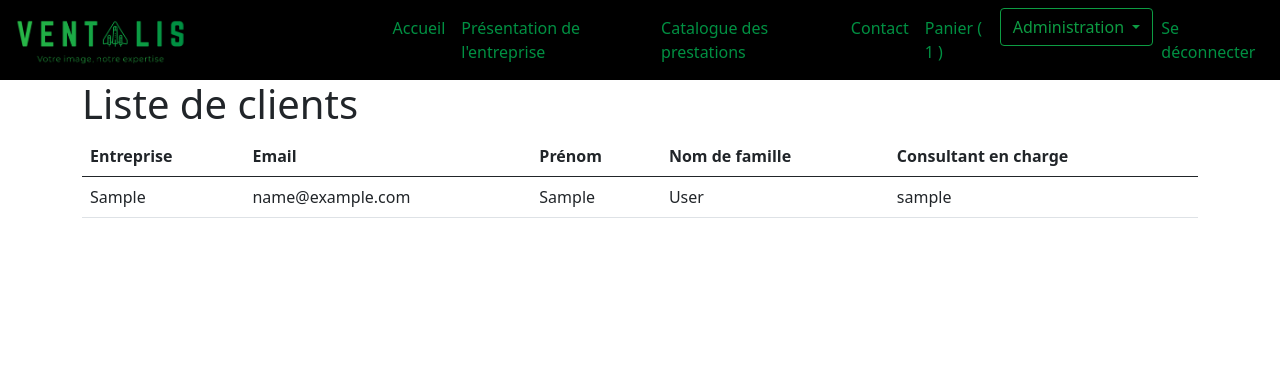
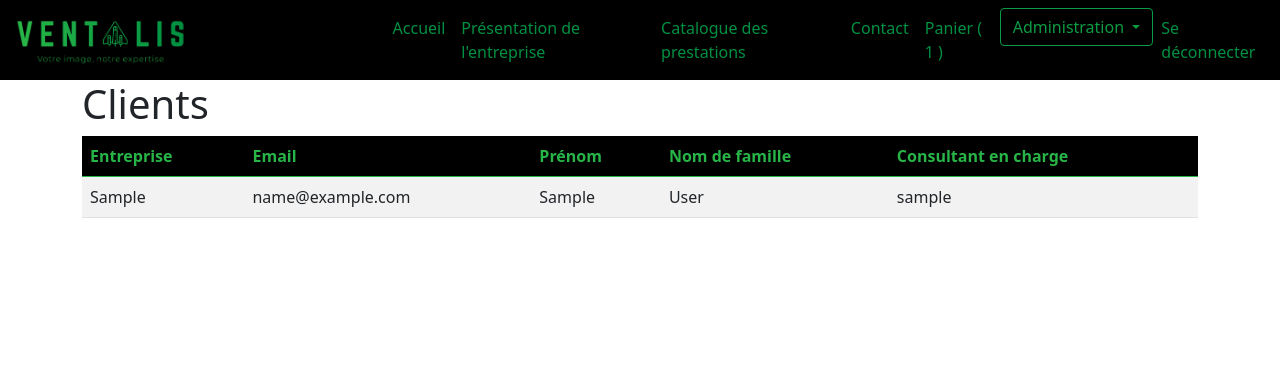
Before and after one commit to Aleks512/ProjetEcom, a Django app: page /customers/list/ in a window 1280 px wide. Shown: the top 380 px of the page. Run offline with Django 4.2, Linux system fonts and the light colour scheme; a user stored in the database is signed in; tables that the repository leaves empty hold one stand-in row (values such as "Sample post"); some libraries are stand-ins or nearby versions.

Commit message:
clients_list_in_bs

```diff
--- a/users/templates/users/consultant_list.html
+++ b/users/templates/users/consultant_list.html
@@ -1,6 +1,7 @@
 {% extends 'base.html' %}
 
 {% block content %}
+<h1>{{ title }}</h1>
   <div class="container mt-5">
     <table class="table table-striped table-hover text-center">
       <thead style="background-color: #000000; color: #27b547;">
--- a/users/templates/users/customers_list.html
+++ b/users/templates/users/customers_list.html
@@ -1,8 +1,8 @@
 {% extends 'base.html' %}
 {% block content %}
     <h1>{{ title }}</h1>
-    <table class="table">
-        <thead>
+    <table class="table table-striped table-hover">
+        <thead style="background-color: #000000; color: #27b547;">
             <tr>
                 <th>Entreprise</th>
                 <th>Email</th>
@@ -14,11 +14,11 @@
         <tbody>
             {% for customer in customers %}
                 <tr>
-                    <td>{{ customer.company }}</td>
-                    <td>{{ customer.email }}</td>
-                    <td>{{ customer.first_name }}</td>
-                    <td>{{ customer.last_name }}</td>
-                    <td>{{ customer.consultant_applied }}</td>
+                    <td class="align-middle">{{ customer.company }}</td>
+                    <td class="align-middle">{{ customer.email }}</td>
+                    <td class="align-middle">{{ customer.first_name }}</td>
+                    <td class="align-middle">{{ customer.last_name }}</td>
+                    <td class="align-middle">{{ customer.consultant_applied }}</td>
                 </tr>
             {% endfor %}
         </tbody>
--- a/users/views.py
+++ b/users/views.py
@@ -49,7 +49,7 @@ class CustomerListView(UserPassesTestMixin, ListView):
 
     def get_context_data(self, **kwargs):
         context = super().get_context_data(**kwargs)
-        context['title'] = 'Liste de clients'
+        context['title'] = 'Clients'
         return context
 
 
@@ -64,6 +64,10 @@ class ConsultantListView(UserPassesTestMixin, ListView):
         queryset = super().get_queryset()
         queryset = queryset.annotate(num_clients=models.Count('clients'))
         return queryset
+    def get_context_data(self, **kwargs):
+        context = super().get_context_data(**kwargs)
+        context['title'] = 'Consultants de VentAlis'
+        return context
 
 class ConsultantUpdate(UserPassesTestMixin, UpdateView):
     model = Consultant
```
